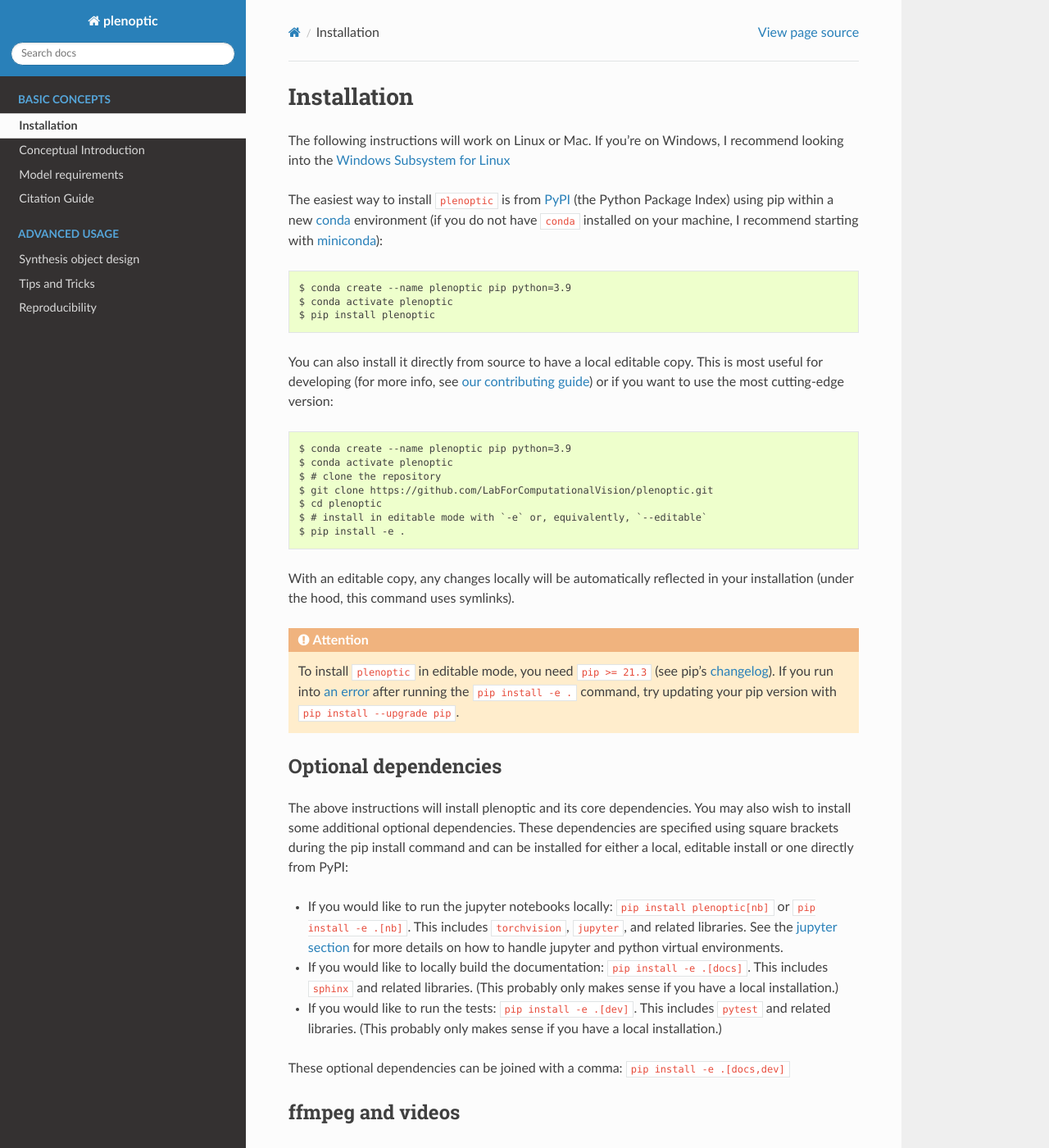
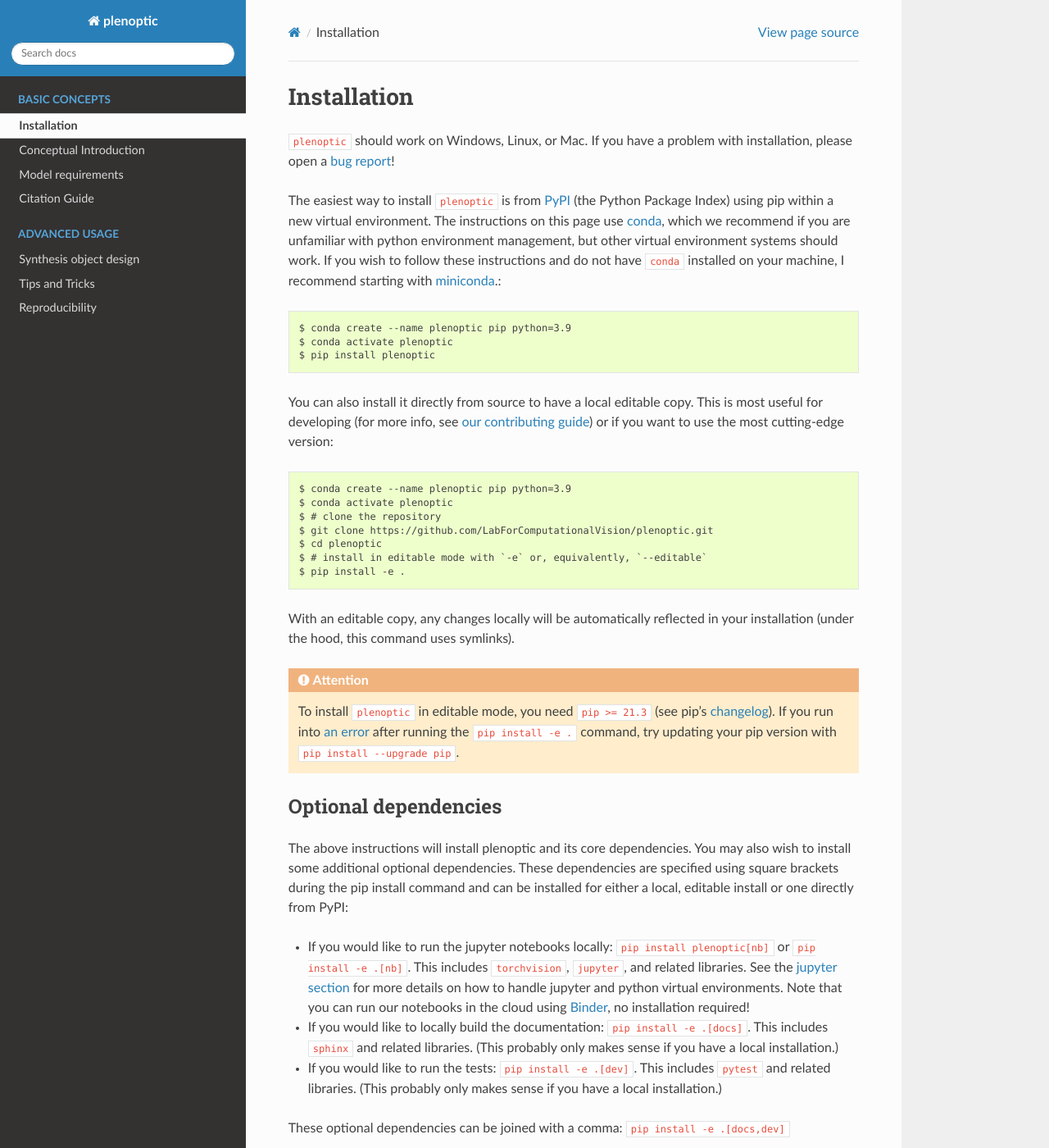
Before and after one commit to plenoptic-org/plenoptic, a Sphinx documentation site: the page built from docs/install.rst, in a window 1280 px wide and 1400 px high. Shown: the whole window at 82% size. Built offline with Sphinx 7.4.7 and the Read the Docs theme 2.0.0, drawn with Linux system fonts in a browser that asks for light colours; pages that are not in the unit, such as notebooks, are missing from menus; the version number could not be read and is left out.

Commit message:
updates OS note

```diff
--- a/docs/install.rst
+++ b/docs/install.rst
@@ -3,11 +3,9 @@
 Installation
 ************
 
-The following instructions will work on Linux or Mac. If you're on Windows, I
-recommend looking into the `Windows Subsystem for Linux
-<https://docs.microsoft.com/en-us/windows/wsl/install-win10).>`_
+``plenoptic`` should work on Windows, Linux, or Mac. If you have a problem with installation, please open a `bug report <https://github.com/LabForComputationalVision/plenoptic/issues/new?assignees=&labels=&projects=&template=bug_report.md&title=>`_!
 
-The easiest way to install ``plenoptic`` is from `PyPI <https://pypi.org/project/plenoptic/>`_  (the Python Package Index) using pip within a new `conda <https://docs.conda.io/en/latest/>`_ environment (if you do not have ``conda`` installed on your machine, I recommend starting with `miniconda <https://docs.conda.io/en/latest/miniconda.html>`_)::
+The easiest way to install ``plenoptic`` is from `PyPI <https://pypi.org/project/plenoptic/>`_  (the Python Package Index) using pip within a new virtual environment. The instructions on this page use `conda <https://docs.conda.io/en/latest/>`_, which we recommend if you are unfamiliar with python environment management, but other virtual environment systems should work. If you wish to follow these instructions and do not have ``conda`` installed on your machine, I recommend starting with `miniconda <https://docs.conda.io/en/latest/miniconda.html>`_.::
 
 $ conda create --name plenoptic pip python=3.9
 $ conda activate plenoptic
@@ -33,7 +31,7 @@ Optional dependencies
 
 The above instructions will install plenoptic and its core dependencies. You may also wish to install some additional optional dependencies. These dependencies are specified using square brackets during the pip install command and can be installed for either a local, editable install or one directly from PyPI:
 
-* If you would like to run the jupyter notebooks locally: ``pip install plenoptic[nb]`` or ``pip install -e .[nb]``. This includes ``torchvision``, ``jupyter``, and related libraries. See the :ref:`jupyter section <jupyter>` for more details on how to handle jupyter and python virtual environments.
+* If you would like to run the jupyter notebooks locally: ``pip install plenoptic[nb]`` or ``pip install -e .[nb]``. This includes ``torchvision``, ``jupyter``, and related libraries. See the :ref:`jupyter section <jupyter>` for more details on how to handle jupyter and python virtual environments. Note that you can run our notebooks in the cloud using `Binder <https://mybinder.org/v2/gh/LabForComputationalVision/plenoptic/1.0.1?filepath=examples>`_, no installation required!
 * If you would like to locally build the documentation: ``pip install -e .[docs]``. This includes ``sphinx`` and related libraries. (This probably only makes sense if you have a local installation.)
 * If you would like to run the tests: ``pip install -e .[dev]``. This includes ``pytest`` and related libraries. (This probably only makes sense if you have a local installation.)
 
```
